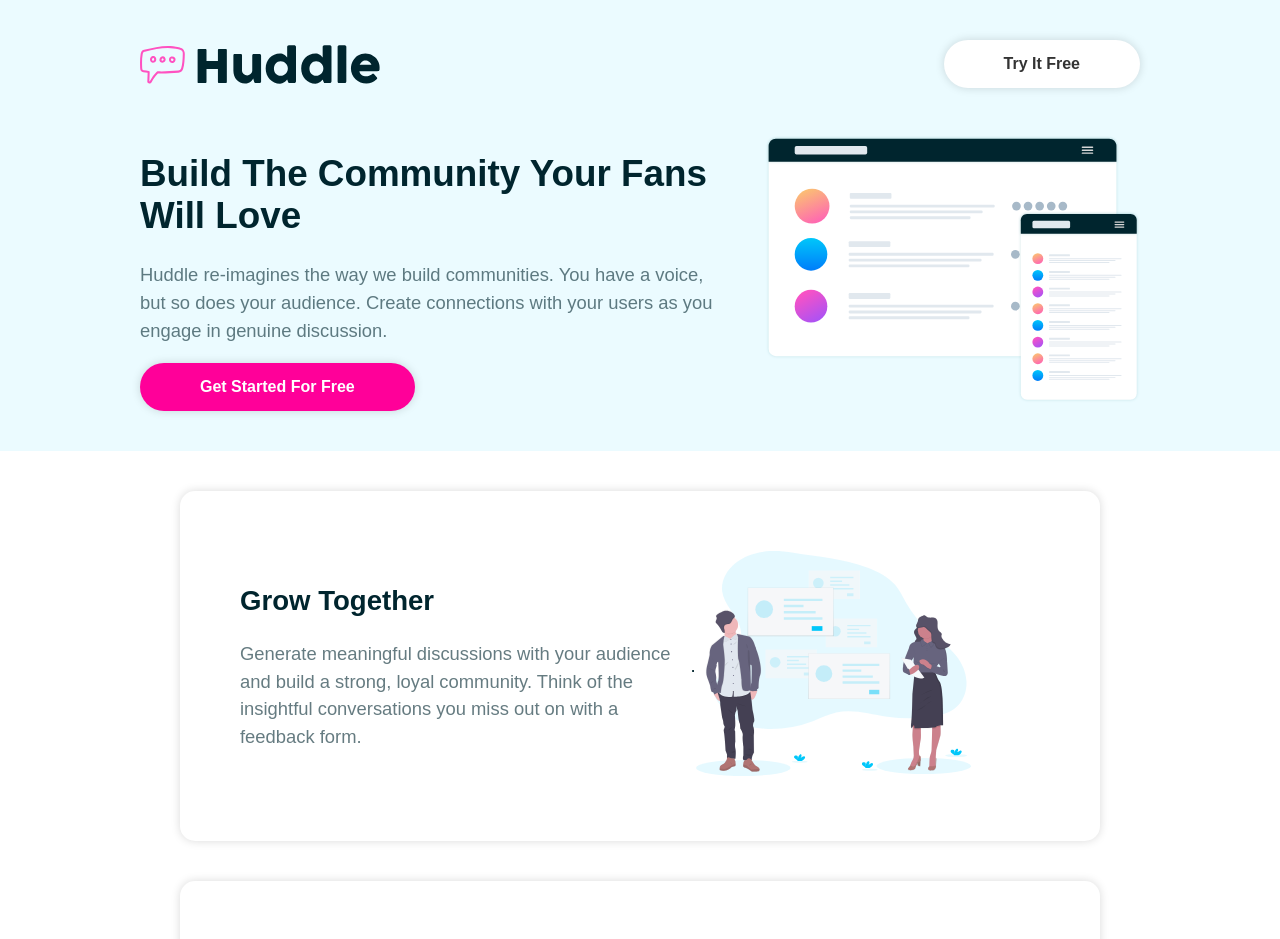
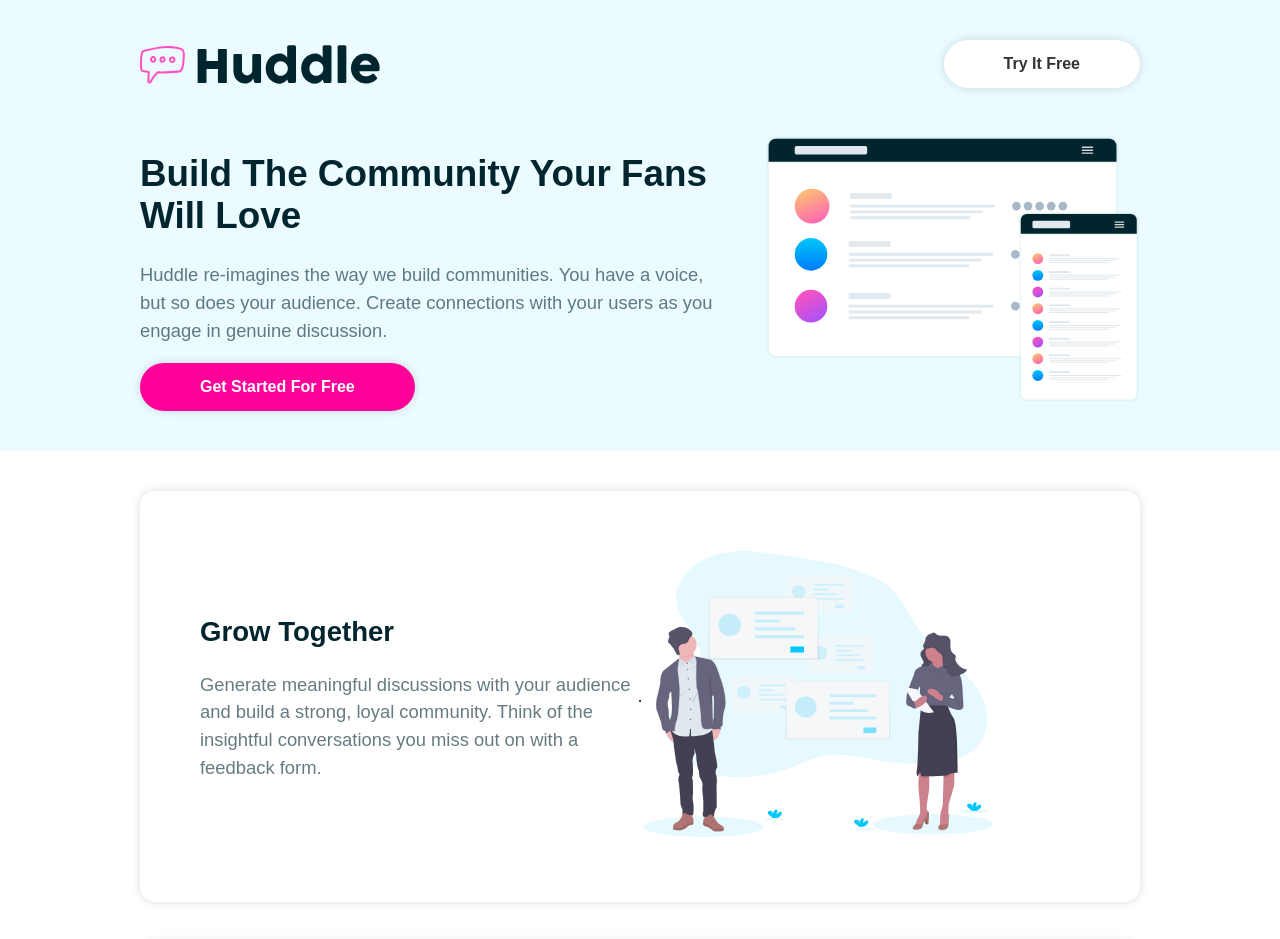
Before and after one commit to Kenta-Asakura/delta-website, a React (Create React App) app: page / in a window 1280 px wide. Shown: the top 939 px of the page. Built offline with nearby package versions, Linux system fonts and the light colour scheme.

Commit message:
Card.styled.js updated and passed a logic(layout) in StyledCard to have alternating flex direction for each card

```diff
--- a/src/components/Card.js
+++ b/src/components/Card.js
@@ -2,7 +2,7 @@ import { StyledCard } from "./styles/Card.styled"
 
 export default function Card({ item: { id, title, body, image } }) {
   return (
-    <StyledCard>
+    <StyledCard layout={id % 2 === 0 && 'row-reverse'}>
       <div>
         <h2>{title}</h2>
         <p>{body}</p>
--- a/src/components/styles/Card.styled.js
+++ b/src/components/styles/Card.styled.js
@@ -1,5 +1,4 @@
 import styled from "styled-components";
-
 
 export const StyledCard = styled.div`
   display: flex;
@@ -7,14 +6,19 @@ export const StyledCard = styled.div`
   background-color: #fff;
   border-radius: 15px;
   box-shadow: 0 0 10px rgba(0, 0, 0, 0.15);
-  margin: 40px;
+  margin: 40px 0;
   padding: 60px;
+  flex-direction: ${({ layout }) => layout || "row"};
 
   img {
     width: 80%;
   }
 
+  & > div {
+    flex: 1;
+  }
+
   @media (max-width: ${({ theme }) => theme.mobile}) {
     flex-direction: column;
   }
-`
+`;
```
